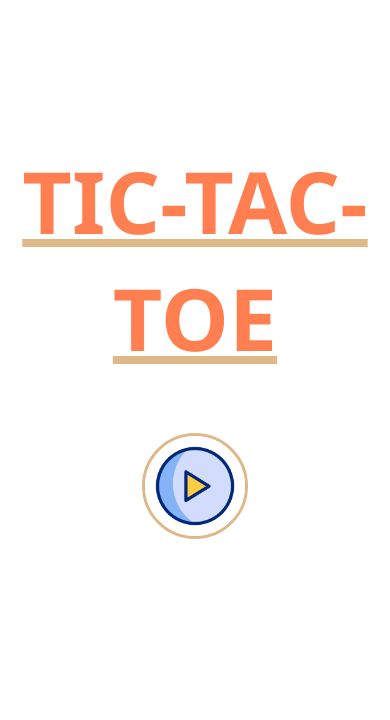
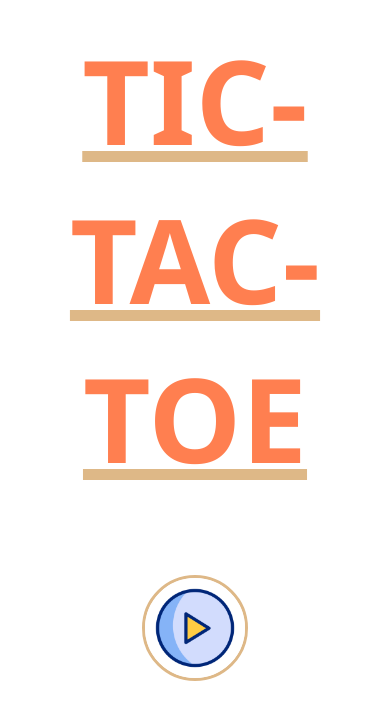
Before and after one commit to Shobha12j/Tic-Tac-Toe-Game, a plain HTML site: page index.html in a window 390 px wide. Shown: the part 108-828 px from the top of the page. Drawn offline with Linux system fonts and the light colour scheme.

Commit message:
Update style.css

```diff
--- a/style.css
+++ b/style.css
@@ -36,7 +36,7 @@ h1 {
 
 @media screen and (max-width: 600px) {
     h1 {
-        font-size: 22vw;
+        font-size: 30vw;
     }
 
     .play-button img {
```
